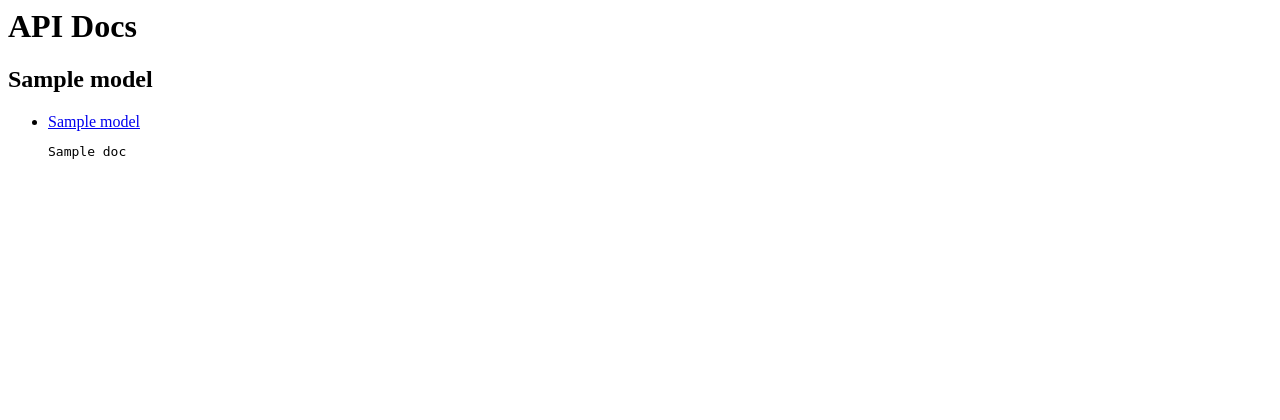
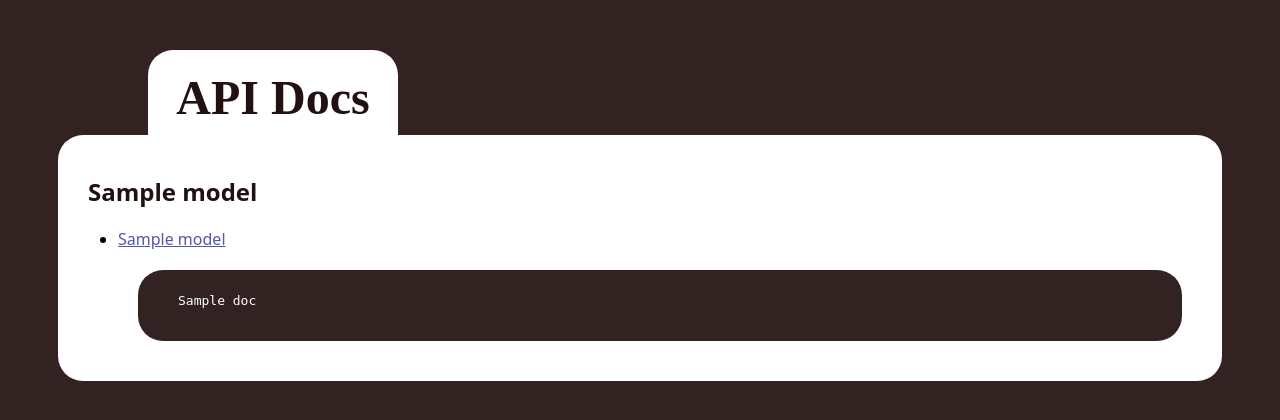
Before and after one commit to chrisgilmerproj/cereal-box, a Django app: template cereal/templates/cereal/docs.html in a window 1280 px wide. Shown: the top 420 px of the page. Run offline with Django 3.2, Linux system fonts and the light colour scheme; the template is opened without the code that fills it: most values are stand-ins (such as "Sample title", 1, 10 or a date in 2020); parts of the project's set-up code (start-up, migrations or seed data) failed here and were passed over.

Commit message:
slight styling

```diff
--- a/cereal/templates/cereal/docs.html
+++ b/cereal/templates/cereal/docs.html
@@ -1,17 +1,35 @@
 <html>
-	<head><title>API Docs</title></head>
+	<head>
+		<style>
+			body, code {background-color:#322;}
+			a {color:#55a;}
+			h1 {border-top-left-radius:25px; border-top-right-radius:25px;
+				font-size:3em; margin:50px 140px -50px; padding:20px 0 10px;
+				text-align:center; width:250px;}
+			h1, h2 {color:#211;}
+			h2 {margin-left:10px;}
+			code, .docs {border-radius:25px;}
+			code {color: #fff; display:block;
+				padding:10px 40px 20px; margin:20px;}
+			.docs, h1 {background-color:#fff;}
+			.docs {font-family: sans; margin:50px; padding:20px;}
+		</style>
+		<title>API Docs</title>
+	</head>
 	<body>
 		<h1>API Docs</h1>
+		<div class="docs">
 		{% for model, functions in calls.iteritems %}
 		<div class="model">
 			<h2>{{model}}</h2>
 			<ul>
 				{% for name, function in functions.iteritems %}
-				<li><a href="/api/{{model}}/{{name}}">{{name}}</a></li>
-				<pre>{{function.doc}}</pre>
+				<li><a href="/api/{{model}}/{{name}}">{{name}}</a>
+				<code>{{function.doc|linebreaks}}</code></li>
 				{% endfor %}
 			</ul>
 		</div>
 		{% endfor %}
+		</div>
 	</body>
 </html>
```
